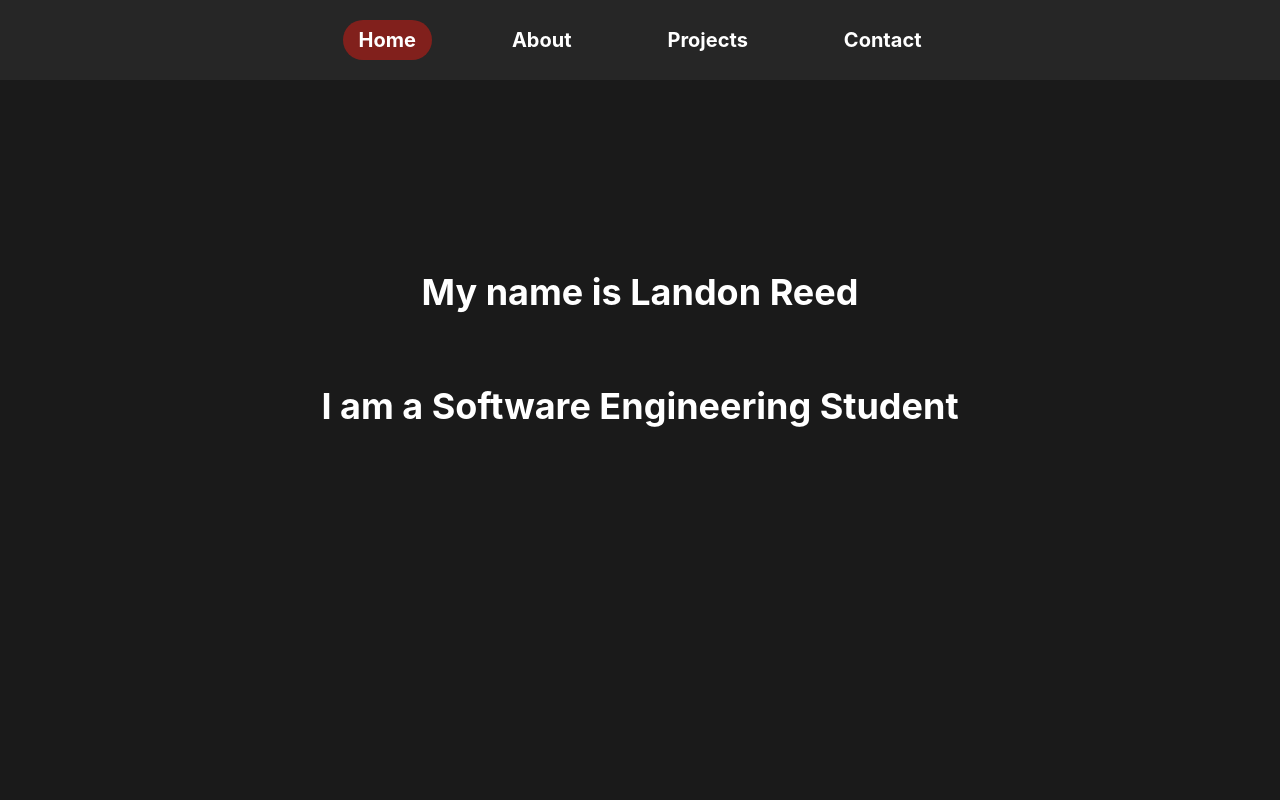
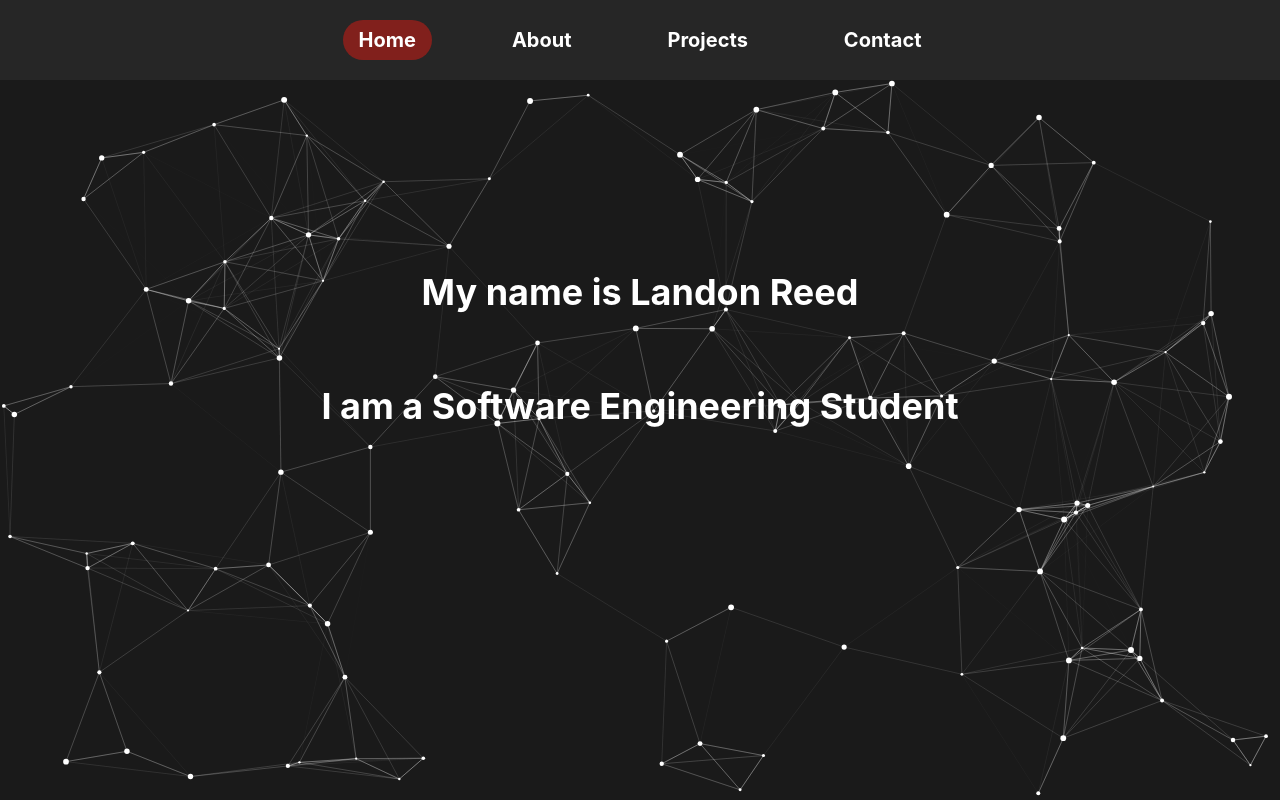
Before and after one commit to LReed03/portfolio, a React (Create React App) app: page / in a window 1280 px wide. Shown: the top 800 px of the page. Built offline with nearby package versions, Linux system fonts and the light colour scheme.

Commit message:
Made the animated background

```diff
--- a/package.json
+++ b/package.json
@@ -7,6 +7,9 @@
     "@testing-library/jest-dom": "^6.6.3",
     "@testing-library/react": "^16.3.0",
     "@testing-library/user-event": "^13.5.0",
+    "@tsparticles/all": "^3.8.1",
+    "@tsparticles/react": "^3.0.0",
+    "@tsparticles/slim": "^3.8.1",
     "framer-motion": "^12.15.0",
     "react": "^19.1.0",
     "react-dom": "^19.1.0",
--- a/src/App.css
+++ b/src/App.css
@@ -10,4 +10,15 @@ body{
 .home-head{
   height: 90vh;
   width: 100%;
+  position: relative;
+  overflow: hidden;
 }
+
+#tsparticles canvas{
+  position: absolute;
+  top: 0;
+  height: 100vh;
+  width: 100%;
+  z-index: 0;
+  left: 0;
+}
--- a/src/App.js
+++ b/src/App.js
@@ -6,6 +6,7 @@ import Projects from './Projects';
 import Contact from './Contact';
 import Footer from './Footer';
 import Navbar from './Navbar';
+import ParticlesComponent from './ParticlesComponent';
 
 function App() {
   return (
@@ -13,7 +14,8 @@ function App() {
       <div id="Home"></div>
       <Navbar/>
       <div className="home-head">
-        <Home />
+        <Home id="Home"/>
+        <ParticlesComponent id = "tsparticles"/>
       </div>
       <div id="About">
         <About />
--- a/src/Home.css
+++ b/src/Home.css
@@ -12,4 +12,5 @@
     align-items: center;
     text-align: center;
     padding-top: 12.5%;
+    z-index: 100;
 }
--- /dev/null
+++ b/src/ParticlesComponent.js
@@ -0,0 +1,101 @@
+import Particles, { initParticlesEngine } from "@tsparticles/react";
+import { useEffect, useMemo, useState } from "react";
+import { loadSlim } from "@tsparticles/slim";
+
+
+function ParticlesComponent(props){
+
+  const [init, setInit] = useState(false);
+  useEffect(() => {
+    initParticlesEngine(async (engine) => {
+      await loadSlim(engine);
+    }).then(() => {
+      setInit(true);
+    });
+  }, []);
+
+  const particlesLoaded = (container) => {
+    console.log(container);
+  };
+
+
+  const options = useMemo(
+    () => ({
+        fullScreen: {
+        enable: false,
+        zIndex: 0
+            },
+        background: {
+            color: {
+
+        },
+      },
+        fpsLimit: 120,
+        interactivity: {
+            events: {
+            onClick: {
+                enable: true,
+                mode: "repulse",
+            },
+            onHover: {
+                enable: true,
+                mode: 'grab',
+            },
+            },
+            modes: {
+            push: {
+                distance: 150,
+                duration: 15,
+            },
+            grab: {
+                distance: 150,
+            },
+            },
+        },
+        particles: {
+            color: {
+            value: "#FFFFFF",
+            },
+            links: {
+            color: "#FFFFFF",
+            distance: 150,
+            enable: true,
+            opacity: 0.3,
+            width: 1,
+            },
+            move: {
+            direction: "none",
+            enable: true,
+            outModes: {
+                default: "bounce",
+            },
+            random: true,
+            speed: 1,
+            straight: false,
+            },
+            number: {
+            density: {
+                enable: true,
+            },
+            value: 275,
+            },
+            opacity: {
+            value: 1.0,
+            },
+            shape: {
+            type: "circle",
+            },
+            size: {
+            value: { min: 1, max: 3 },
+            },
+        },
+        detectRetina: true,
+        }),
+        [],
+    );
+
+
+  return <Particles id={props.id} init={particlesLoaded} options={options} />;
+};
+
+export default ParticlesComponent;
```
Also changed, not shown: 1 other file (tests, documents, lock files or other folders).
